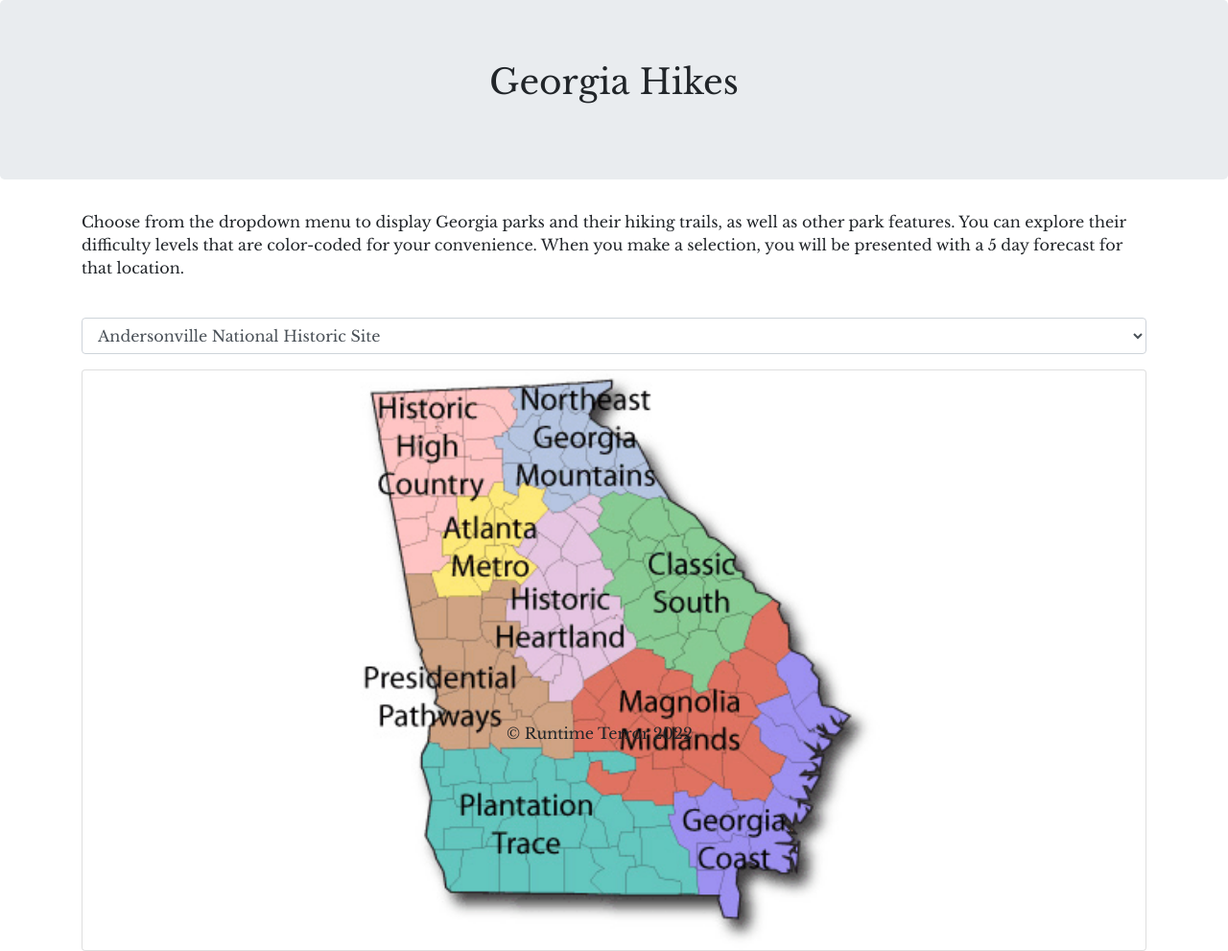
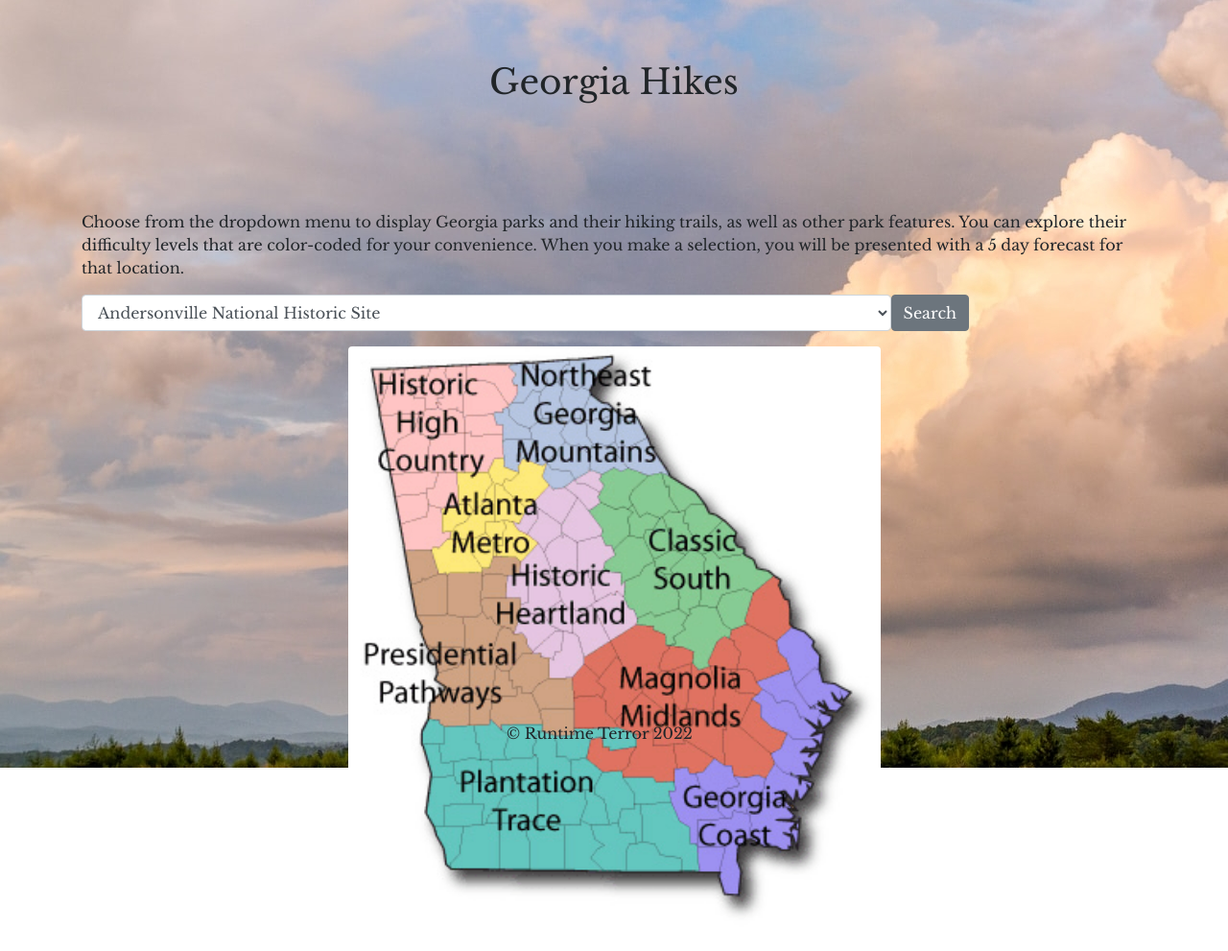
Before and after one commit to amachkel/GA-hikes, a plain HTML site: page index.html in a window 1280 px wide. Shown: the whole page at 96% size. After the commit the page ends 966 px from the top, so only its background shows below. Drawn offline with nearby package versions, Linux system fonts and the light colour scheme.

Commit message:
Added temp background image for page and search button to form.

```diff
--- a/assets/css/style.css
+++ b/assets/css/style.css
@@ -29,8 +29,20 @@ p.jumbo-text {
   font-size: 20px;
 }
 
+.jumbotron {
+  background-color: transparent;
+}
+.card {
+  background-color: transparent;
+  border: none;
+}
 .container.fixed-bottom {
     width: 100%;
     left:40%;
     right:40%;
 }
+
+#main {
+  background-image: url("../images/field.jpg");
+  height: 100vh;
+}
--- a/index.html
+++ b/index.html
@@ -18,7 +18,7 @@
     <link rel="stylesheet" href="./assets/css/style.css" />
   </head>
   <body>
-    <main role="main" class="background-jumbo">
+    <main role="main" class="background-jumbo" id="main">
       <div class="jumbotron">
         <div class="container">
           <h1 class="display-3">
@@ -36,8 +36,8 @@
           make a selection, you will be presented with a 5 day forecast for that
           location.
         </p>
-        <form>
-          <div class="form-group">
+        <form class="col-sm-10">
+          <div class="row flex-nowrap form-group">
             <label for="exampleFormControlSelect1"></label>
             <select class="form-control" id="exampleFormControlSelect1">
               <option>Andersonville National Historic Site</option>
@@ -52,7 +52,9 @@
               <option>Martin Luther King, Jr. National Historical Park</option>
               <option>Ocmulgee Mounds National Historical Park</option>
             </select>
+            <button type="button" class="btn btn-secondary">Search</button>
           </div>
+
         </form>
         <div class="card">
           <img
```
Also changed, not shown: assets/images/field.jpg (added).
